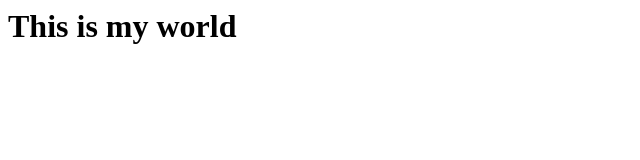
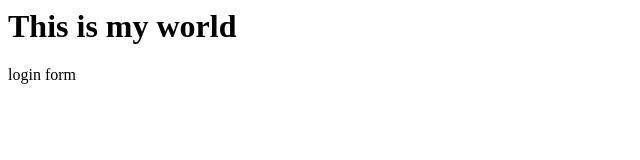
Before and after one commit to namnguyen3019/myapp, a plain HTML site: page index.html in a window 1280 px wide. Shown: the full height of the page, 0-640 px from the left. Drawn offline with Linux system fonts and the light colour scheme.

Commit message:
add login

```diff
--- a/index.html
+++ b/index.html
@@ -4,5 +4,6 @@
     </head>
     <body>
         <h1>This is my world</h1>
+        login form
     </body>
 </html>
```
Also changed, not shown: login.html (added, +3 -0 lines).
